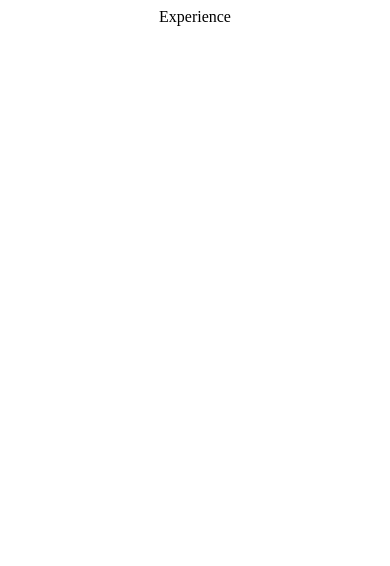
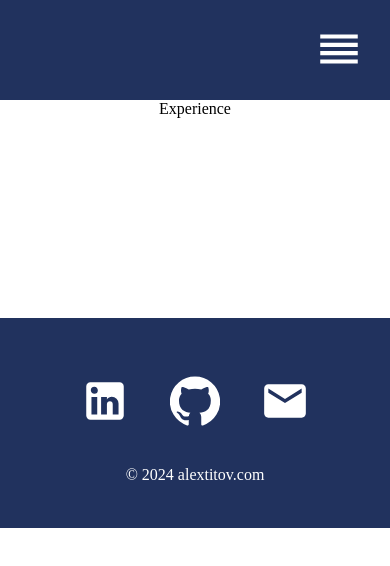
Before and after one commit to alextitov19/personal-website, a React (Create React App) app: page /experience in a window 390 px wide. Shown: the top 566 px of the page. Built offline with nearby package versions, Linux system fonts and the light colour scheme.

Commit message:
nav and foot

```diff
--- a/src/App.css
+++ b/src/App.css
@@ -2,37 +2,7 @@
   text-align: center;
 }
 
-.App-logo {
-  height: 40vmin;
-  pointer-events: none;
+body {
+  padding: 0;
+  margin: 0;
 }
-
-@media (prefers-reduced-motion: no-preference) {
-  .App-logo {
-    animation: App-logo-spin infinite 20s linear;
-  }
-}
-
-.App-header {
-  background-color: #282c34;
-  min-height: 100vh;
-  display: flex;
-  flex-direction: column;
-  align-items: center;
-  justify-content: center;
-  font-size: calc(10px + 2vmin);
-  color: white;
-}
-
-.App-link {
-  color: #61dafb;
-}
-
-@keyframes App-logo-spin {
-  from {
-    transform: rotate(0deg);
-  }
-  to {
-    transform: rotate(360deg);
-  }
-}
--- a/src/App.js
+++ b/src/App.js
@@ -3,16 +3,20 @@ import { BrowserRouter as Router, Routes, Route } from "react-router-dom";
 import Home from "./pages/Home";
 import Projects from "./pages/Projects";
 import Experience from "./pages/Experience";
+import Navbar from "./components/Navbar";
+import Footer from "./components/Footer";
 
 function App() {
   return (
     <div className="App">
       <Router>
+        <Navbar />
         <Routes>
           <Route path="/" element={<Home />} />
           <Route path="/projects" element={<Projects />} />
           <Route path="/experience" element={<Experience />} />
         </Routes>
+        <Footer />
       </Router>
     </div>
   );
--- /dev/null
+++ b/src/components/Footer.js
@@ -0,0 +1,20 @@
+import React from "react";
+import LinkedInIcon from "@material-ui/icons/LinkedIn";
+import GitHubIcon from "@material-ui/icons/GitHub";
+import EmailIcon from "@material-ui/icons/Email";
+import "../styles/Footer.css";
+
+function Footer() {
+  return (
+    <div className="footer">
+      <div className="socialMedia">
+        <LinkedInIcon />
+        <GitHubIcon />
+        <EmailIcon />
+      </div>
+      <p>&copy; 2024 alextitov.com</p>
+    </div>
+  );
+}
+
+export default Footer;
--- /dev/null
+++ b/src/components/Navbar.js
@@ -0,0 +1,35 @@
+import React, { useEffect, useState } from "react";
+import { Link, useLocation } from "react-router-dom";
+import "../styles/Navbar.css";
+import ReorderIcon from "@material-ui/icons/Reorder";
+
+function Navbar() {
+  const [expandNavbar, setExpandNavbar] = useState(false);
+
+  const location = useLocation();
+
+  useEffect(() => {
+    setExpandNavbar(false);
+  }, [location]);
+
+  return (
+    <div className="navbar" id={expandNavbar ? "open" : "close"}>
+      <div className="toggleButton">
+        <button
+          onClick={() => {
+            setExpandNavbar(!expandNavbar);
+          }}
+        >
+          <ReorderIcon />
+        </button>
+      </div>
+      <div className="links">
+        <Link to={"/"}> Home </Link>
+        <Link to={"/projects"}> Projects </Link>{" "}
+        <Link to={"/experience"}> Experience </Link>
+      </div>
+    </div>
+  );
+}
+
+export default Navbar;
--- /dev/null
+++ b/src/styles/Footer.css
@@ -0,0 +1,28 @@
+.footer {
+  width: 100%;
+  height: 200px;
+  background: #21325e;
+  display: flex;
+  justify-content: center;
+  align-items: center;
+  flex-direction: column;
+  padding-top: 10px;
+  margin-top: 200px;
+}
+
+.socialMedia svg {
+  color: white;
+  margin: 20px;
+  font-size: 70px;
+  cursor: pointer;
+}
+
+.footer p {
+  color: white;
+}
+
+@media only screen and (max-width: 600px) {
+  .footer svg {
+    font-size: 50px;
+  }
+}
--- /dev/null
+++ b/src/styles/Navbar.css
@@ -0,0 +1,88 @@
+.navbar {
+  width: 100%;
+  height: 100px;
+  background: #21325e;
+}
+
+.links {
+  width: 100%;
+  height: 100%;
+  display: flex;
+  align-items: center;
+  justify-content: center;
+  color: white;
+}
+
+.navbar a {
+  color: white;
+  text-decoration: none;
+  margin: 20px;
+  font-size: 25px;
+}
+
+.toggleButton {
+  width: 100%;
+  height: 100px;
+  display: flex;
+  align-items: center;
+  justify-content: flex-end;
+}
+
+.toggleButton svg {
+  font-size: 50px;
+}
+.toggleButton button {
+  margin-right: 20px;
+  background-color: transparent;
+  border: none;
+  color: white;
+  cursor: pointer;
+}
+
+#open {
+  height: 100vh;
+}
+
+#open .links {
+  flex-direction: column;
+  justify-content: flex-start;
+  margin-top: 100px;
+}
+
+#open a {
+  width: 100%;
+  text-align: center;
+}
+
+@media only screen and (max-width: 900px) {
+  .navbar a {
+    width: 70px;
+  }
+}
+
+@media only screen and (max-width: 600px) {
+  .toggleButton {
+    display: flex;
+  }
+  #close a {
+    display: none;
+  }
+}
+
+@media only screen and (min-width: 600px) {
+  .toggleButton {
+    display: none;
+  }
+
+  .hiddenLinks {
+    display: none;
+  }
+
+  #open {
+    height: 100px;
+  }
+
+  #open .links {
+    flex-direction: row;
+  }
+}
```
Also changed, not shown: src/styles/Home.css (added, +80 -0 lines), src/styles/ProjectDisplay.css (added, +28 -0 lines), src/styles/Projects.css (added, +74 -0 lines).
